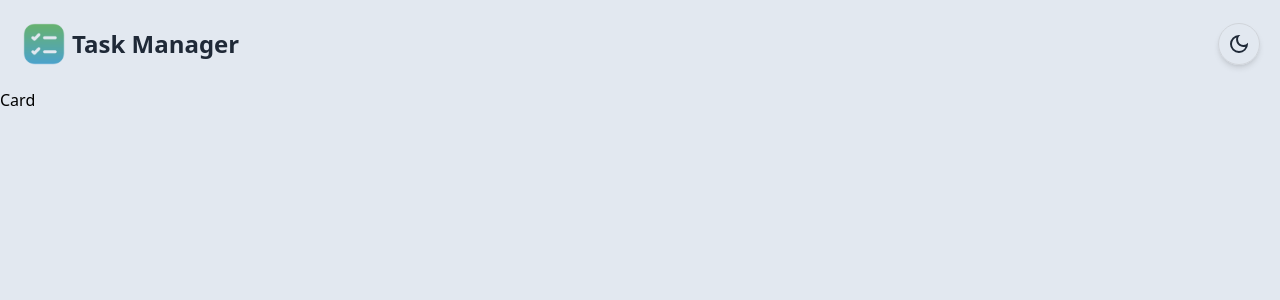
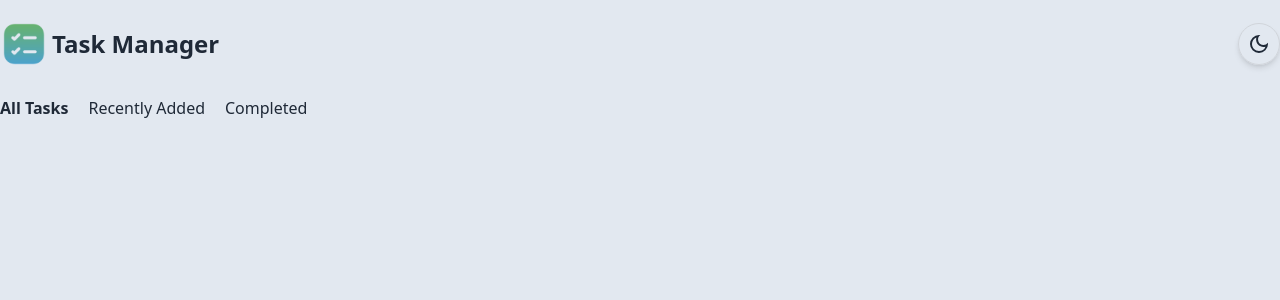
Before and after one commit to juned012/React-Todo-App, a React (Vite) app: page / in a window 1280 px wide. Shown: the top 300 px of the page. Built offline with nearby package versions, Linux system fonts and the light colour scheme.

Commit message:
Styled a Navbar

```diff
--- a/src/components/Header.jsx
+++ b/src/components/Header.jsx
@@ -2,7 +2,7 @@ import TodoIcon from "../assets/todoIcon.png";
 import DarkModeToggel from "./DarkModeToggel";
 const Header = () => {
   return (
-    <div className="p-5">
+    <div className="py-5">
       <div className="flex justify-between items-center">
         <div className="flex items-center gap-1">
           <img src={TodoIcon} alt="todo Icon" className="w-12" />
--- a/src/components/NavBar.jsx
+++ b/src/components/NavBar.jsx
@@ -1,10 +1,29 @@
 const NavBar = () => {
   return (
-    <div>
+    <div className="pt-2 pb-8">
       <div className="flex gap-5">
-        <h3>All Tasks</h3>
-        <h3>Recently Added</h3>
-        <h3>Completed</h3>
+        <div className="relative cursor-pointer text-gray-800 font-semibold group">
+          <span>All Tasks</span>
+          <span
+            className="absolute bottom-[-4px] left-0 w-full h-0.5 bg-green-600 transform
+    scale-x-0 group-hover:scale-x-100 transition-transform duration-300"
+          ></span>
+        </div>
+
+        <div className="relative cursor-pointer text-gray-800 group">
+          <span>Recently Added</span>
+          <span
+            className="absolute bottom-[-4px] left-0 w-full h-0.5 bg-green-600 transform
+          scale-x-0 group-hover:scale-x-100 transition-transform duration-300"
+          ></span>
+        </div>
+        <div className="relative cursor-pointer text-gray-800 group">
+          <span>Completed</span>
+          <span
+            className="absolute bottom-[-4px] left-0 w-full h-0.5 bg-green-600 transform
+          scale-x-0 group-hover:scale-x-100 transition-transform duration-300"
+          ></span>
+        </div>
       </div>
     </div>
   );
--- a/src/components/TodoContainer.jsx
+++ b/src/components/TodoContainer.jsx
@@ -1,12 +1,12 @@
-import Card from "./Card";
 import Header from "./Header";
+import NavBar from "./NavBar";
 
 const TodoContainer = () => {
   return (
     <div className="max-w-screen-xl m-auto">
       <div>
         <Header />
-        <Card />
+        <NavBar />
       </div>
     </div>
   );
```
